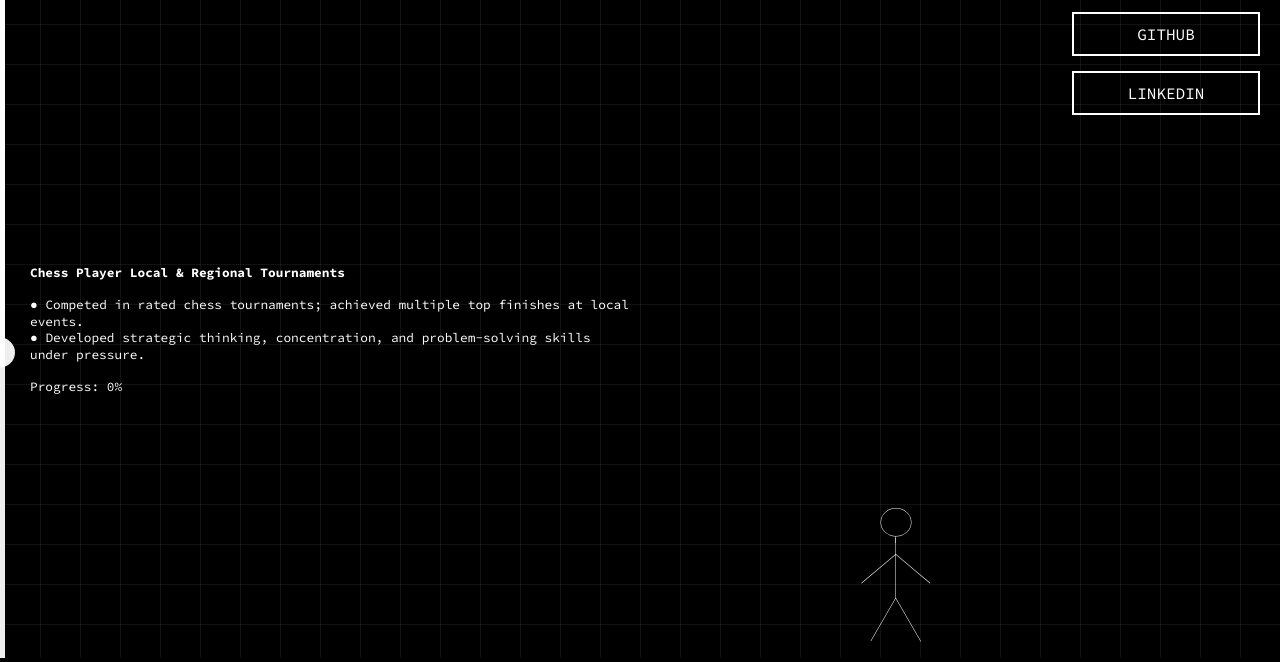
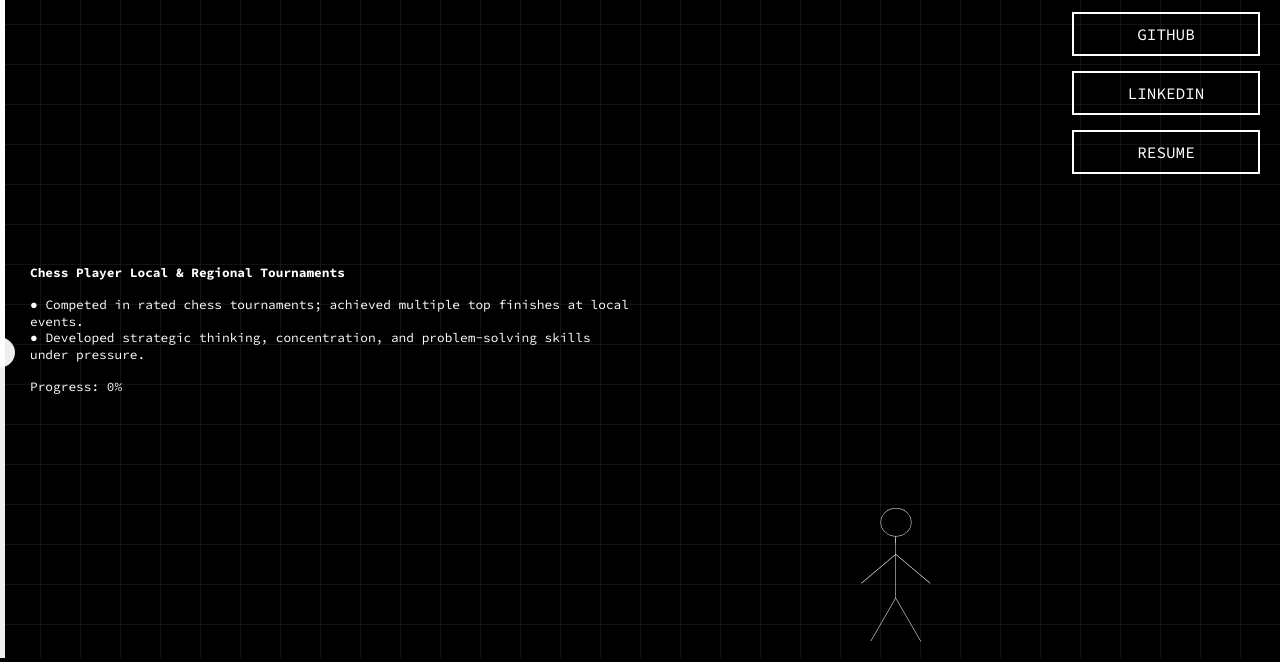
Before and after one commit to yxxTries/yxxtries.github.io, a plain HTML site: page extracurricular.html in a window 1280 px wide. Shown: the part 136-798 px from the top of the page. Drawn offline with Linux system fonts and the light colour scheme.

Commit message:
Resume Added

```diff
--- a/extracurricular.html
+++ b/extracurricular.html
@@ -18,6 +18,7 @@
     <button class="menu-btn2">Extracurricular</button>
     <button class="menu-btn3" onclick="window.open('https://github.com/yxxTries', '_blank')">Github</button>
     <button class="menu-btn" onclick="window.open('https://www.linkedin.com/in/amilshahul/')">Linkedin</button>
+    <button class="menu-btn" onclick="window.open('Amil-Resume.pdf', '_blank')">Resume</button>
   </div>
 
   <div class="scene">
```
Also changed, not shown: index.html (+1 -0 lines), 1 other file.
